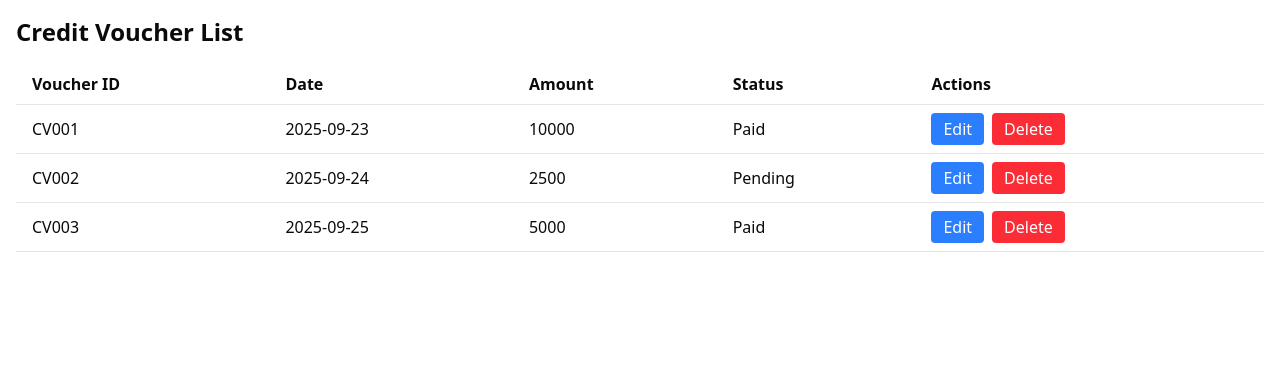
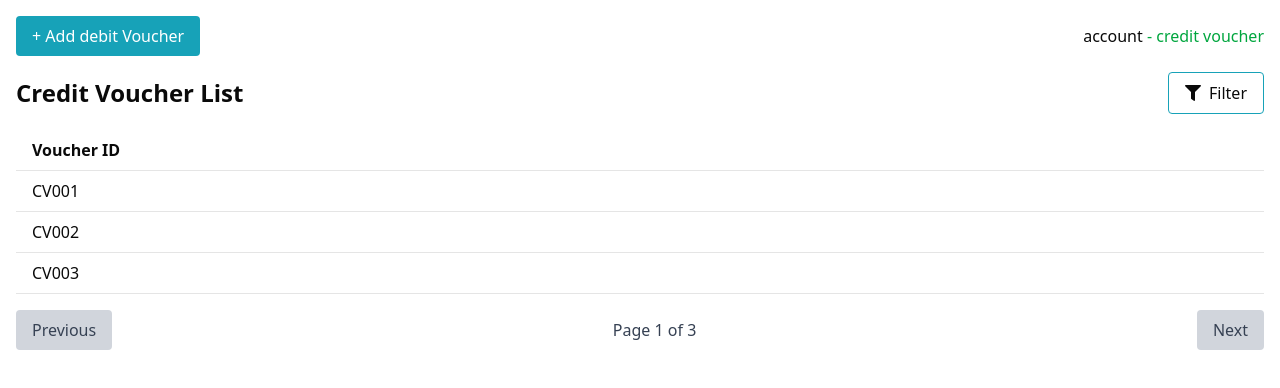
Before and after one commit to aalnoman2042/obeo-PMS-task, a React (Vite) app: page /account/debit-voucher in a window 1280 px wide. Shown: the top 388 px of the page. Built offline with nearby package versions, Linux system fonts and the light colour scheme.

Commit message:
credit and debit voucher

```diff
--- a/src/features/account/pages/CreditVoucher.tsx
+++ b/src/features/account/pages/CreditVoucher.tsx
@@ -1,4 +1,5 @@
-import React from 'react';
+import React, { useState, useEffect } from 'react';
+import { FaFilter } from 'react-icons/fa';
 
 // Sample data type for your voucher
 interface Voucher {
@@ -9,23 +10,57 @@ interface Voucher {
 }
 
 const CreditVoucher: React.FC = () => {
-  // Sample data for the table (you can replace this with real data from your API or Redux store)
-  const vouchers: Voucher[] = [
+  // Sample state to store vouchers (this could be replaced with real data fetching logic)
+  const [vouchers, setVouchers] = useState<Voucher[]>([]);
+
+  // Pagination state
+  const [currentPage, setCurrentPage] = useState(1);
+  const [totalPages, setTotalPages] = useState(1);
+
+  // Simulate fetching data from an API (replace with real API call)
+  useEffect(() => {
+    // This would be a call to your backend API, replace it with real API fetching logic
+    const fetchVouchers = () => {
+      // Example: Replace with actual data from backend
+      const fetchedVouchers: Voucher[] = [
         { id: 'CV001', date: '2025-09-23', amount: 10000, status: 'Paid' },
         { id: 'CV002', date: '2025-09-24', amount: 2500, status: 'Pending' },
         { id: 'CV003', date: '2025-09-25', amount: 5000, status: 'Paid' },
       ];
 
+      // Update state with fetched data
+      setVouchers(fetchedVouchers);
+      setTotalPages(3); // Example, replace with actual number of pages from your backend
+    };
+
+    fetchVouchers();
+  }, [currentPage]);
+
   // Function to handle actions (e.g., edit or delete)
   const handleAction = (voucherId: string, action: string) => {
     console.log(`${action} credit voucher with ID: ${voucherId}`);
-    // Handle your action (edit, delete, etc.)
+    // You can make an API call to perform actions like Edit or Delete here
   };
 
   return (
     <div className="container mx-auto p-4">
-      <h1 className="text-2xl font-semibold mb-4">Credit Voucher List</h1>
+      {/* Header */}
+      <div className="flex justify-between items-center mb-4">
+        <button className="bg-[#17A2B8] text-white py-2 px-4 rounded hover:bg-green-600">
+          + Add Credit Voucher
+        </button>
+        <h4>account <span className="text-green-600"> - credit voucher</span></h4>
+      </div>
 
+      {/* Filter and Title Section */}
+      <div className="flex justify-between items-center mb-4">
+        <h1 className="text-2xl font-semibold">Credit Voucher List</h1>
+        <button className="flex items-center gap-2 border-[#17A2B8] border py-2 px-4 rounded hover:bg-[#17A2B8] hover:text-white transition-all">
+          <FaFilter /> Filter
+        </button>
+      </div>
+
+      {/* Table */}
       <table className="table-auto w-full border-collapse">
         <thead>
           <tr className="border-b">
@@ -37,30 +72,63 @@ const CreditVoucher: React.FC = () => {
           </tr>
         </thead>
         <tbody>
-          {vouchers.map((voucher) => (
+          {vouchers.length > 0 ? (
+            vouchers.map((voucher) => (
               <tr key={voucher.id} className="border-b">
                 <td className="py-2 px-4">{voucher.id}</td>
                 <td className="py-2 px-4">{voucher.date}</td>
                 <td className="py-2 px-4">{voucher.amount}</td>
                 <td className="py-2 px-4">{voucher.status}</td>
                 <td className="py-2 px-4">
+                  {/* Edit and Delete buttons */}
                   <button
                     onClick={() => handleAction(voucher.id, 'Edit')}
-                  className="bg-blue-500 text-white py-1 px-3 rounded mr-2"
+                    className="bg-blue-500 text-white py-1 px-3 rounded mr-2 hover:bg-blue-600"
                   >
                     Edit
                   </button>
                   <button
                     onClick={() => handleAction(voucher.id, 'Delete')}
-                  className="bg-red-500 text-white py-1 px-3 rounded"
+                    className="bg-red-500 text-white py-1 px-3 rounded hover:bg-red-600"
                   >
                     Delete
                   </button>
                 </td>
               </tr>
-          ))}
+            ))
+          ) : (
+            <tr>
+              <td colSpan={5} className="py-2 px-4 text-center">
+                No data available in table
+              </td>
+            </tr>
+          )}
         </tbody>
       </table>
+
+      {/* Pagination */}
+      <div className="flex justify-between items-center mt-4">
+        {/* Previous Button */}
+        <button
+          onClick={() => setCurrentPage(Math.max(currentPage - 1, 1))}
+          className="bg-gray-300 text-gray-700 py-2 px-4 rounded hover:bg-gray-400"
+        >
+          Previous
+        </button>
+
+        {/* Page Info */}
+        <span className="text-gray-700">
+          Page {currentPage} of {totalPages}
+        </span>
+
+        {/* Next Button */}
+        <button
+          onClick={() => setCurrentPage(Math.min(currentPage + 1, totalPages))}
+          className="bg-gray-300 text-gray-700 py-2 px-4 rounded hover:bg-gray-400"
+        >
+          Next
+        </button>
+      </div>
     </div>
   );
 };
--- a/src/features/account/pages/DebitVoucher.tsx
+++ b/src/features/account/pages/DebitVoucher.tsx
@@ -1,66 +1,105 @@
-import React from 'react';
+import React, { useState, useEffect } from 'react';
+import { FaFilter } from 'react-icons/fa';
 
 // Sample data type for your voucher
 interface Voucher {
   id: string;
-  date: string;
-  amount: number;
-  status: string;
+
 }
 
 const DebitVoucher: React.FC = () => {
-  // Sample data for the table (you can replace this with real data from your API or Redux store)
-  const vouchers: Voucher[] = [
-    { id: 'CV001', date: '2025-09-23', amount: 10000, status: 'Paid' },
-    { id: 'CV002', date: '2025-09-24', amount: 2500, status: 'Pending' },
-    { id: 'CV003', date: '2025-09-25', amount: 5000, status: 'Paid' },
-  ];
+  // Sample state to store vouchers (this could be replaced with real data fetching logic)
+  const [vouchers, setVouchers] = useState<Voucher[]>([]);
 
-  // Function to handle actions (e.g., edit or delete)
-  const handleAction = (voucherId: string, action: string) => {
-    console.log(`${action} credit voucher with ID: ${voucherId}`);
-    // Handle your action (edit, delete, etc.)
-  };
+  // Pagination state
+  const [currentPage, setCurrentPage] = useState(1);
+  const [totalPages, setTotalPages] = useState(1);
+
+  // Simulate fetching data from an API (replace with real API call)
+  useEffect(() => {
+    // This would be a call to your backend API, replace it with real API fetching logic
+    const fetchVouchers = () => {
+      // Example: Replace with actual data from backend
+      const fetchedVouchers: Voucher[] = [
+        { id: 'CV001',  },
+        { id: 'CV002',  },
+        { id: 'CV003' },
+      ];
+
+      // Update state with fetched data
+      setVouchers(fetchedVouchers);
+      setTotalPages(3); // Example, replace with actual number of pages from your backend
+    };
+
+    fetchVouchers();
+  }, [currentPage]);
+
 
   return (
     <div className="container mx-auto p-4">
-      <h1 className="text-2xl font-semibold mb-4">Credit Voucher List</h1>
+      {/* Header */}
+      <div className="flex justify-between items-center mb-4">
+        <button className="bg-[#17A2B8] text-white py-2 px-4 rounded hover:bg-green-600">
+          + Add debit Voucher
+        </button>
+        <h4>account <span className="text-green-600"> - credit voucher</span></h4>
+      </div>
 
+      {/* Filter and Title Section */}
+      <div className="flex justify-between items-center mb-4">
+        <h1 className="text-2xl font-semibold">Credit Voucher List</h1>
+        <button className="flex items-center gap-2 border-[#17A2B8] border py-2 px-4 rounded hover:bg-[#17A2B8] hover:text-white transition-all">
+          <FaFilter /> Filter
+        </button>
+      </div>
+
+      {/* Table */}
       <table className="table-auto w-full border-collapse">
         <thead>
           <tr className="border-b">
             <th className="py-2 px-4 text-left">Voucher ID</th>
-            <th className="py-2 px-4 text-left">Date</th>
-            <th className="py-2 px-4 text-left">Amount</th>
-            <th className="py-2 px-4 text-left">Status</th>
-            <th className="py-2 px-4 text-left">Actions</th>
           </tr>
         </thead>
         <tbody>
-          {vouchers.map((voucher) => (
-            <tr key={voucher.id} className="border-b">
-              <td className="py-2 px-4">{voucher.id}</td>
-              <td className="py-2 px-4">{voucher.date}</td>
-              <td className="py-2 px-4">{voucher.amount}</td>
-              <td className="py-2 px-4">{voucher.status}</td>
-              <td className="py-2 px-4">
-                <button
-                  onClick={() => handleAction(voucher.id, 'Edit')}
-                  className="bg-blue-500 text-white py-1 px-3 rounded mr-2"
-                >
-                  Edit
-                </button>
-                <button
-                  onClick={() => handleAction(voucher.id, 'Delete')}
-                  className="bg-red-500 text-white py-1 px-3 rounded"
-                >
-                  Delete
-                </button>
+          {vouchers.length > 0 ? (
+            vouchers.map((voucher) => (
+              <tr key={voucher.id} className="border-b">
+                <td className="py-2 px-4">{voucher.id}</td>
+              </tr>
+            ))
+          ) : (
+            <tr>
+              <td colSpan={5} className="py-2 px-4 text-center">
+                No data available in table
               </td>
             </tr>
-          ))}
+          )}
         </tbody>
       </table>
+
+      {/* Pagination */}
+      <div className="flex justify-between items-center mt-4">
+        {/* Previous Button */}
+        <button
+          onClick={() => setCurrentPage(Math.max(currentPage - 1, 1))}
+          className="bg-gray-300 text-gray-700 py-2 px-4 rounded hover:bg-gray-400"
+        >
+          Previous
+        </button>
+
+        {/* Page Info */}
+        <span className="text-gray-700">
+          Page {currentPage} of {totalPages}
+        </span>
+
+        {/* Next Button */}
+        <button
+          onClick={() => setCurrentPage(Math.min(currentPage + 1, totalPages))}
+          className="bg-gray-300 text-gray-700 py-2 px-4 rounded hover:bg-gray-400"
+        >
+          Next
+        </button>
+      </div>
     </div>
   );
 };
```
Lines whose indentation alone changed are shown as unchanged.
